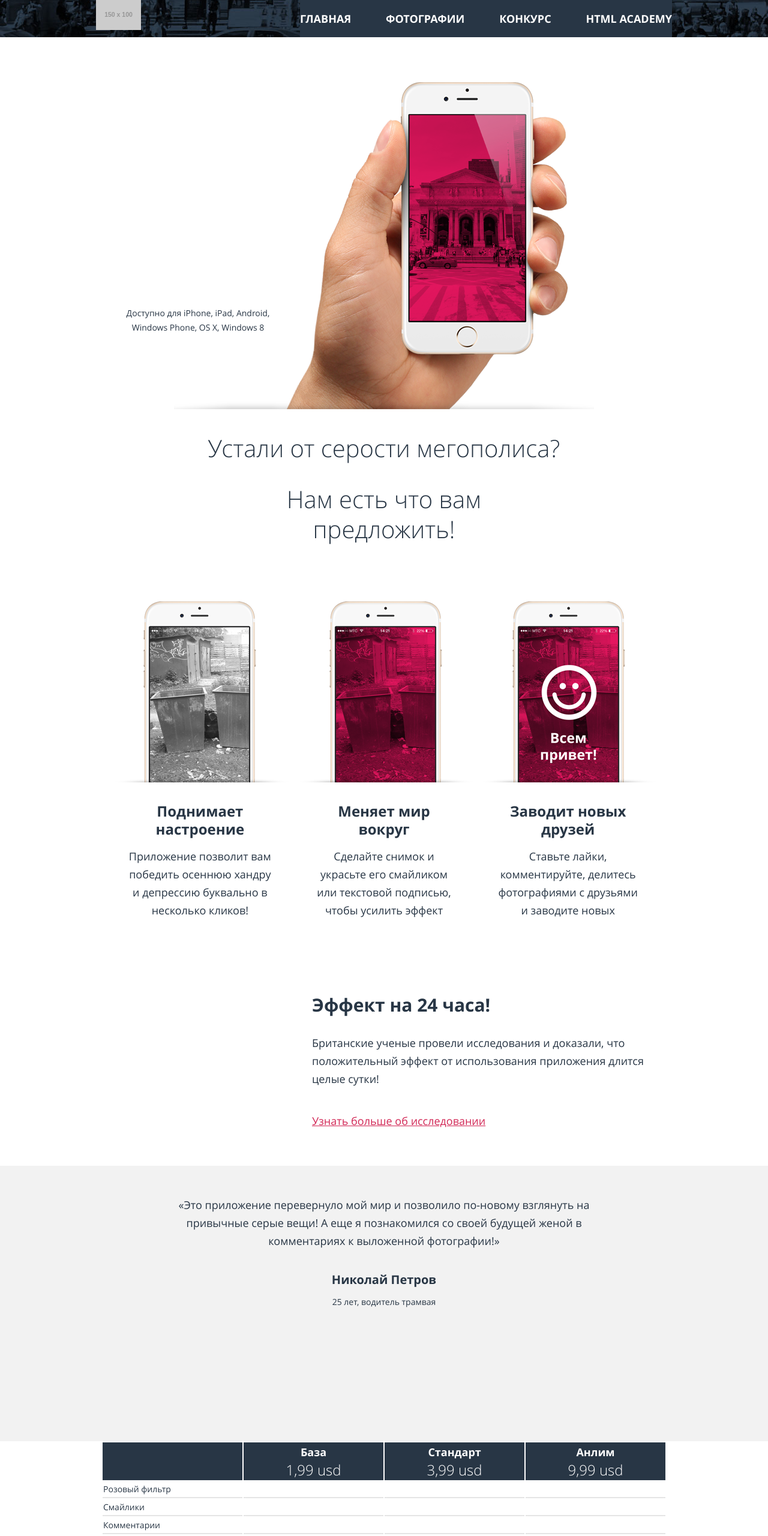
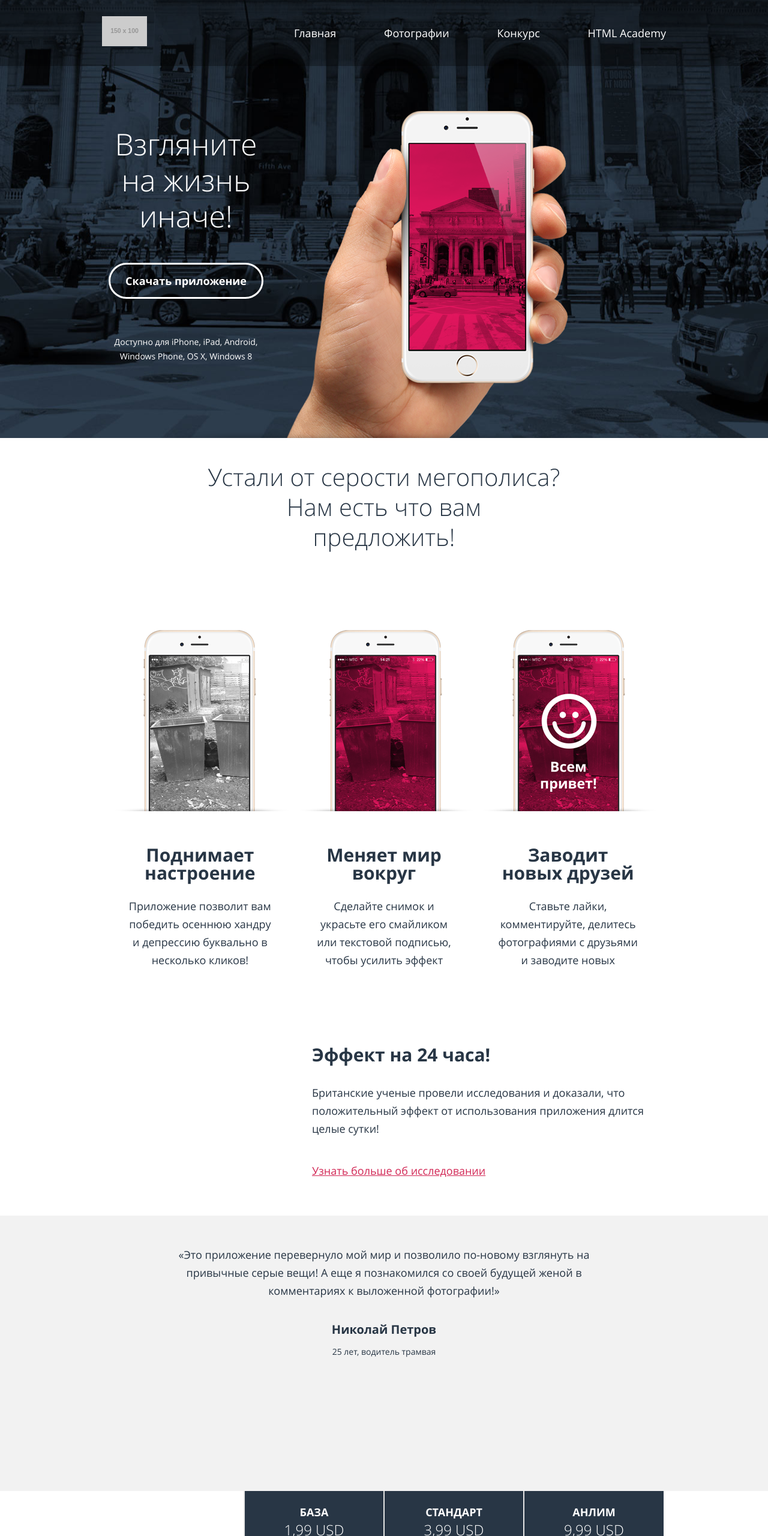
Before and after one commit to DrannikovVladimir/382731-pink, a website: page source/index.html in a window 1280 px wide. Shown: the top 2560 px of the page at 60% size. Drawn offline with nearby package versions, Linux system fonts and the light colour scheme; files that its build step writes are made by us from their sources; placeholder pictures from the web are drawn by us.

Commit message:
Сделал исправления в шапке, доделал таблицу в секции Тарифы

```diff
--- a/source/index.html
+++ b/source/index.html
@@ -9,12 +9,16 @@
 </head>
 <body>
   <header class="page-header">
+    <div class="page-header__inner-wrapper">
       <div class="page-header__wrapper">
+        <div class="page-header__wrapper-logo">
           <a class="page-header__logo-link">
             <img class="page-header__logo-image" src="http://placehold.it/150x100" width="75" height="22" alt="Логотип">
           </a>
+          <button class="page-header__toggle" type="button">Открыть меню</button>
+        </div>
+
         <nav class="main-nav">
-        <!-- <button class="main-nav__toggle" type="button">Открыть меню</button> -->
           <ul class="main-nav__list site-list">
             <li class="site-list__item site-list__item--active">
               <a class="site-list__link">Главная</a>
@@ -31,14 +35,12 @@
           </ul>
         </nav>
       </div>
-  </header>
+    </div>
 
-  <main>
-    <h1 class="visually-hidden">Мобильное приложение Пинк</h1>
     <section class="intro">
       <div class="intro__wrapper">
         <div class="intro-inner__wrapper">
-          <h2 class="intro__title">Взгляните на жизнь ярче!</h2>
+          <h2 class="intro__title">Взгляните<br>на жизнь<br>иначе!</h2>
           <a class="intro__button button" href="https://www.apple.com/itunes">Скачать приложение</a>
           <ul class="intro__list">
             <li class="intro__item">
@@ -52,7 +54,7 @@
               </a>
             </li>
             <li class="intro__item">
-              <a class="intro__link intro__link--winsows" href="https://www.microsoft.com/ru-ru/store/b/home">
+              <a class="intro__link intro__link--windows" href="https://www.microsoft.com/ru-ru/store/b/home">
                 <span class="visually-hidden">Windows</span>
               </a>
             </li>
@@ -61,6 +63,10 @@
         </div>
       </div>
     </section>
+  </header>
+
+  <main>
+    <h1 class="visually-hidden">Мобильное приложение Пинк</h1>
 
     <section class="features">
       <div class="features__wrapper">
@@ -144,19 +150,19 @@
               <span class="rates__title-price">9,99 usd</span>
             </th>
           </tr>
-          <tr>
-            <td class="rates__item">Розовый фильтр</td>
+          <tr class="rates__row">
+            <td class="rates__item rates__item--current">Розовый фильтр</td>
             <td class="rates__item rates__item-filter rates__item--yes" filter="Розовый фильтр"></td>
             <td class="rates__item rates__item-filter rates__item--yes" filter="Розовый фильтр"></td>
             <td class="rates__item rates__item-filter rates__item--yes" filter="Розовый фильтр"></td>
           </tr>
-          <tr>
+          <tr class="rates__row">
             <td class="rates__item">Смайлики</td>
             <td class="rates__item rates__item-smile rates__item--no" smile="Смайлики"></td>
             <td class="rates__item rates__item-smile rates__item--yes" smile="Смайлики"></td>
             <td class="rates__item rates__item-smile rates__item--yes" smile="Смайлики"></td>
           </tr>
-          <tr>
+          <tr class="rates__row">
             <td class="rates__item">Комментарии</td>
             <td class="rates__item rates__item-comment rates__item--no" comment="Комментарии"></td>
             <td class="rates__item rates__item-comment rates__item--no" comment="Комментарии"></td>
--- a/source/less/blocks/features.less
+++ b/source/less/blocks/features.less
@@ -66,6 +66,10 @@
   .features__slogan {
     .other-text(40px, 50px);
 
+    &:first-of-type {
+      margin-bottom: 0;
+    }
+
     &:last-of-type {
       max-width: 440px;
       margin: 0 auto;
@@ -103,8 +107,6 @@
     margin: 0 auto;
     padding: 60px 20px;
     width: 660px;
-
-    background-image: url("../../img/");
   }
 
   .features-effect__inner-wrapper {
@@ -141,7 +143,7 @@
   }
 
   .features-title__wrapper {
-    margin-bottom: 430px;
+    margin-bottom: 490px;
   }
 
   .features-inner__wrapper {
@@ -164,7 +166,9 @@
   }
 
   .features__item-title {
-    .other-text(24px, 30px);
+    margin-bottom: 25px;
+
+    .other-text(30px, 30px);
   }
 
   .features__item-text {
--- a/source/less/blocks/intro.less
+++ b/source/less/blocks/intro.less
@@ -2,18 +2,16 @@
   padding: 425px 0 35px;
 
   text-align: center;
+  color: @bg-main-color;
 
-  background-image: url("../../img/iphone-hand-mobile@1x.png"),
-    url("../../img/bg-back-mobile@1x.jpg");
-  background-position: 50% 109px,
-    50% -67px;
-  background-color: @basic-color;
+  background-image: url("../../img/iphone-hand-mobile@1x.png");
+  background-position: center 109px;
   background-repeat: no-repeat;
 }
 
 .intro__wrapper {
   margin: 0 auto;
-  padding: 0 20px;
+  padding: 0;
   width: 320px;
 }
 
@@ -48,7 +46,7 @@
 @media (min-width: 660px) {
   .intro {
     display: flex;
-    padding: 100px 20px 110px;
+    padding: 100px 0 110px;
 
     background-image: url("../../img/iphone-hand-tablet@1x.png");
     background-position: center bottom;
@@ -59,7 +57,7 @@
   .intro__wrapper {
     display: flex;
 
-    margin: 0;
+    width: 660px;
   }
 
   .intro-inner__wrapper {
@@ -69,7 +67,6 @@
 
     max-width: 300px;
     min-height: 410px;
-    // margin-right: auto;
   }
 
   .intro__title {
@@ -78,13 +75,17 @@
 
     color: @bg-main-color;
     .text-light();
-    .other-text(40px, 34px);
+    .other-text(40px, 50px);
   }
 }
 
 @media (min-width: 960px) {
   .intro__wrapper {
     width: 960px;
-    margin: 0 auto;
+  }
+  .intro__title {
+    margin-bottom: 25px;
+
+    .other-text(50px, 60px);
   }
 }
--- a/source/less/blocks/main-nav.less
+++ b/source/less/blocks/main-nav.less
@@ -1,3 +1,3 @@
 .main-nav {
-  background-color: rgba(0, 0, 0, 1);
+
 }
--- a/source/less/blocks/page-header.less
+++ b/source/less/blocks/page-header.less
@@ -1,45 +1,76 @@
 .page-header {
   background-color: @basic-color;
   background-image: url("../../img/bg-back-mobile@1x.jpg");
-  background-position: center bottom -110px;
+  background-position: center top 260px;
   background-repeat: no-repeat;
 }
 
 .page-header__wrapper {
+  border-bottom: 1px solid black;
+}
+
+.page-header__wrapper-logo {
   width: 320px;
   margin: 0 auto;
+  padding: 0 20px;
 }
 
 .page-header__wrapper-logo {
   display: flex;
   justify-content: space-between;
   align-items: center;
+
+  min-height: 70px;
 }
 
 @media (min-width: 660px) {
   .page-header {
     background-image: url("../../img/bg-back-tablet@1x.jpg");
-    background-position: center bottom -340px;
+    background-position: center 260px;
   }
 
-  .page-header__wrapper {
+  .page-header__wrapper-logo {
     width: 660px;
+    min-height: 110px;
   }
 }
 
 @media (min-width: 960px) {
   .page-header {
     background-image: url("../../img/bg-back-desktop@1x.jpg");
-    background-position: center bottom -340px;
+    background-position: center center;
+  }
+
+  .page-header__wrapper {
+    width: 960px;
+    padding: 0 10px;
+    margin: 0 auto;
+    min-height: 110px;
+
+    border-bottom: none;
+  }
+
+  .page-header__inner-wrapper {
+    width: 100%;
+
+    background-color: rgba(0, 0, 0, 0.3);
   }
 
   .page-header__wrapper {
     display: flex;
     justify-content: space-between;
-    width: 960px;
+    align-items: center;
+
+    background-color: transparent;
   }
 
-  .page-header__close {
+  .page-header__wrapper-logo {
+    width: auto;
+    margin: 0;
+    padding: 0;
+  }
+
+  .page-header__toggle {
     display: none;
   }
 }
--- a/source/less/blocks/rates.less
+++ b/source/less/blocks/rates.less
@@ -16,24 +16,48 @@
 
 .rates__list {
   margin: 0 auto 30px;
-  margin-left: -55%;
+  margin-left: -86%;
+
+  border-collapse: collapse;
 }
 
 .rates__header {
   color: @bg-main-color;
   text-align: center;
-
-  background-color: @basic-color;
 }
 
 .rates__item {
   text-align: left;
+  padding: 15px;
+
+  .main-text(14px, 30px);
+  text-transform: uppercase;
 
   border-bottom: 2px solid @border-color;
+  border-left: 2px solid @border-color;
+
+  &:last-child {
+    border-right: 2px solid @border-color;
+  }
+
+  &--current {
+    border-top: 2px solid @border-color;
+  }
 }
 
 .rates__item-title {
   min-width: 280px;
+  padding: 20px;
+
+  text-transform: uppercase;
+
+  background-color: @basic-color;
+  border-left: 2px solid @border-color;
+
+  &:first-child {
+    background-color: @bg-main-color;
+    border-left-color: @bg-main-color;
+  }
 }
 
 .rates__title-name {
@@ -75,8 +99,23 @@
     margin: 0;
   }
 
+  .rates__title-name {
+    .other-text(16px, 30px);
+  }
+
+  .rates__title-price {
+    .other-text(18px, 30px)
+  }
+
+  .rates__item {
+    padding: 10px;
+
+    text-transform:  inherit;
+  }
+
   .rates__item-title {
     min-width: 150px;
+    padding: 15px;
   }
 
   .rates__toggles {
@@ -89,7 +128,22 @@
     width: 960px;
   }
 
+  .rates__item {
+    padding: 15px 20px;
+
+    .other-text(18px, 30px);
+  }
+
+  .rates__title-name {
+    .other-text(18px, 30px);
+  }
+
+  .rates__title-price {
+    .other-text(24px, 30px)
+  }
+
   .rates__item-title {
     min-width: 233px;
+    padding: 20px;
   }
 }
--- a/source/less/blocks/site-list.less
+++ b/source/less/blocks/site-list.less
@@ -15,6 +15,9 @@
 
 .site-list__item {
   padding: 15px 0;
+
+  border-bottom: 1px solid black;
+  border-top: 1px solid rgba(255, 255, 255, 0.15);
 }
 
 .site-list__link {
@@ -26,5 +29,14 @@
     display: flex;
     width: 620px;
     justify-content: space-between;
+
+    .other-text(18px, 18px);
+    .text-normal();
+    text-transform: inherit;
+
+    background-color: transparent;
+  }
+  .site-list__item {
+    border: none;
   }
 }
```
Lines whose indentation alone changed are shown as unchanged.
